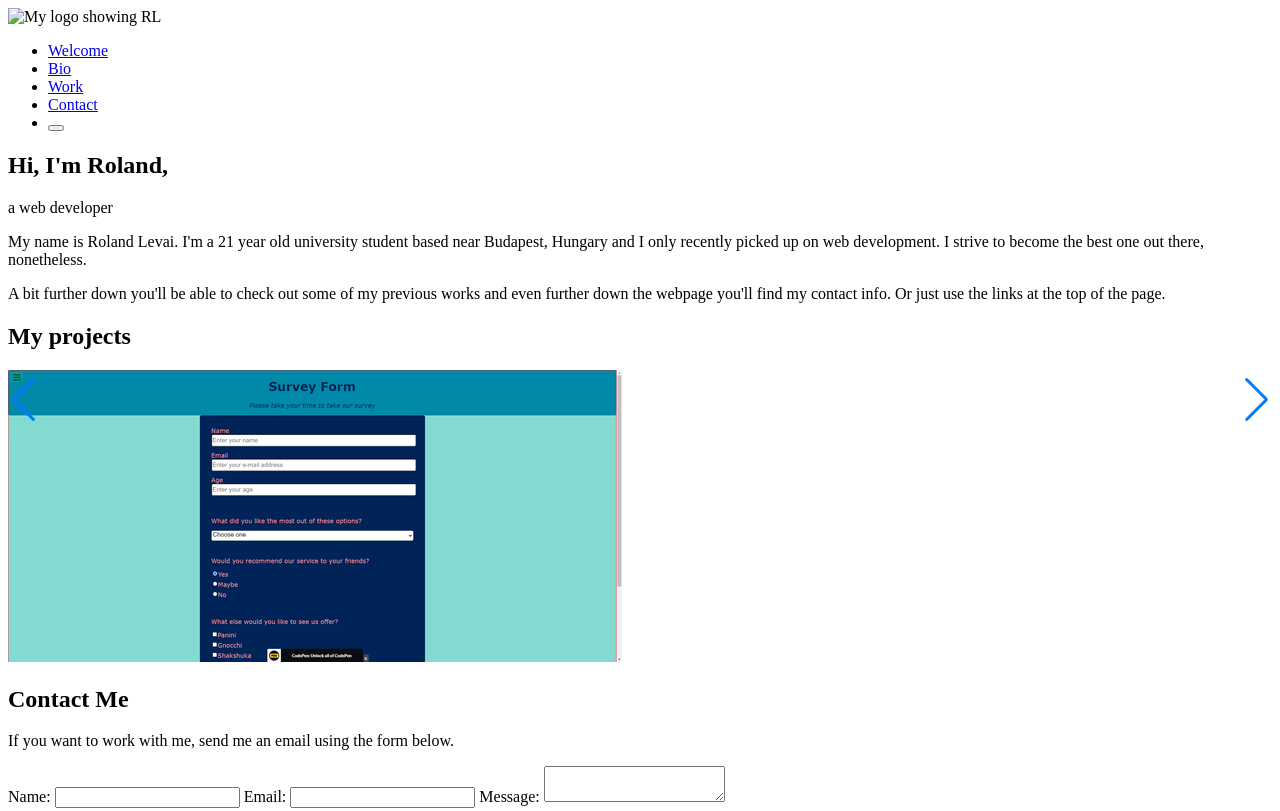
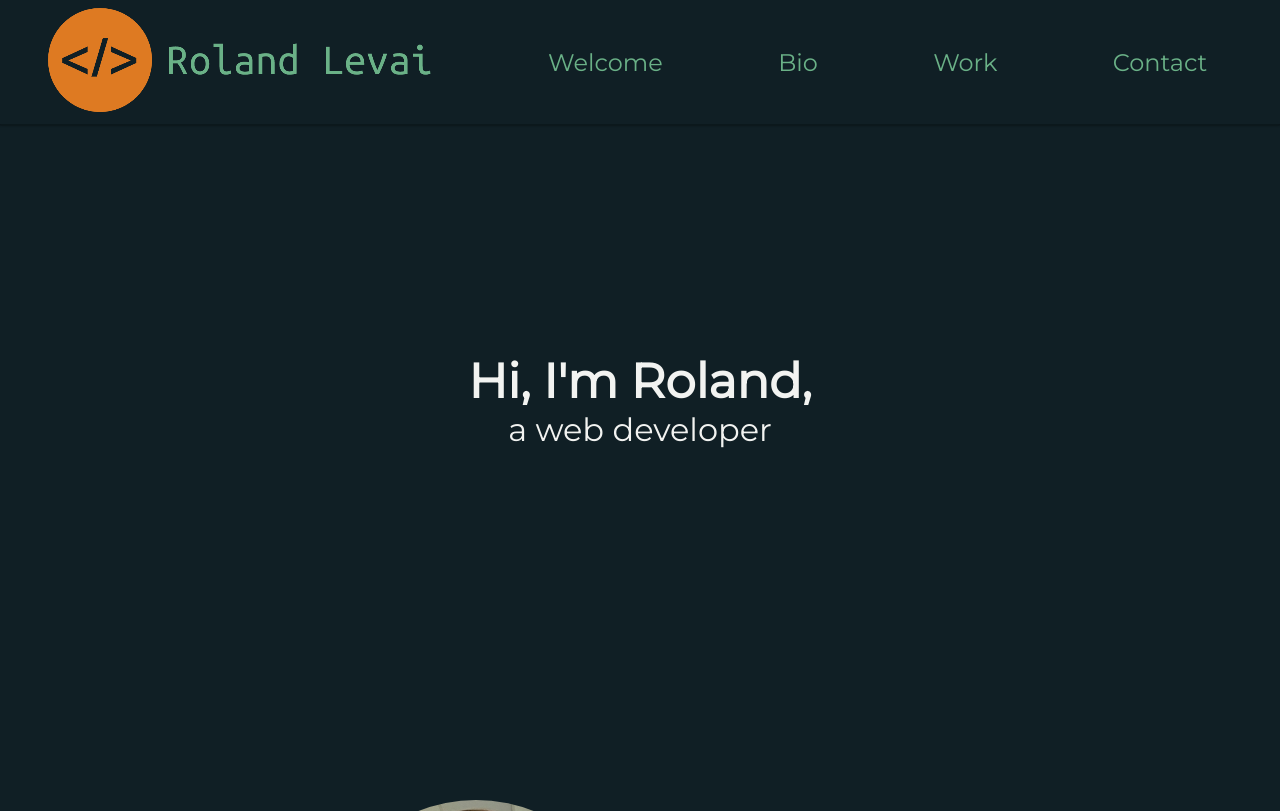
Before and after one commit to aegnorwynn219/aegnorwynn219.github.io, a plain HTML site: page index.html in a window 1280 px wide. Shown: the top 811 px of the page. Drawn offline with nearby package versions, Linux system fonts and the light colour scheme.

Commit message:
Basic CSS + content update

```diff
--- a/css/style.css
+++ b/css/style.css
@@ -1,3 +1,143 @@
 * {
   box-sizing: border-box;
+  padding: 0;
+  margin: 0;
+  --black: #000000;
+  --white: #FFFFFF;
+  --off-white: #F2F3F1;
+  --turqoise: #20948B;
+  --orange: #DE7A22;
+  --brown: #A76349;
+  --dark-blue: #101F25;
+  --green: #6AB187;
+  font-family: 'Montserrat', sans-serif;
 }
+body {
+  background-color: var(--dark-blue);
+  color: var(--off-white);
+}
+/*original NAVBAR START */
+/* .nav-bar {
+  display: flex;
+  justify-content: flex-end;
+  background-color: var(--dark-blue);
+  box-shadow: 0 1px 2px var(--black), 0 2px 2px var(--black);
+  position: fixed;
+  top: 0;
+  width: 100%;
+}
+.nav-img {
+  width: 400px;
+  height: 105px;
+
+}
+.nav-list {
+  display: flex;
+  list-style: none;
+  align-items: center;
+  margin: 0;
+  border: 2px solid blue;
+}
+.nav-item a {
+  display: block;
+  text-decoration: none;
+  color: #6AB187;
+  padding: 1rem;
+  margin: 0;
+  background-color: blue;
+  height: 100%;
+  border: 2px solid red;
+} */
+/*original NAVBAR END */
+/* NAV BASE STYLING START */
+.nav-bar {
+  background-color: var(--dark-blue);
+  padding: 0 15px;
+  box-shadow: 0 1px 2px var(--dark-blue), 0 1px 2px var(--black);
+}
+.nav-list {
+  list-style-type: none;
+}
+.nav-img {
+  padding: 7.5px 10px 7.5px 0;
+  cursor: grab;
+  cursor: -webkit-grab;
+  z-index: 10;
+}
+.nav-item {
+  padding: 10px;
+}
+.nav-link {
+  color: var(--green);
+  text-decoration: none;
+}
+.nav-link:hover,
+.nav-link:hover::after {
+  color: var(--turqoise);
+}
+/* NAV BASE STYLING END */
+/* MOBILE MENU START */
+.nav-list {
+  display: flex;
+  flex-wrap: wrap;
+  justify-content: space-around;
+  align-items: center;
+}
+.nav-link {
+  display: block;
+  padding: 15px 15px;
+}
+.nav-item {
+  text-align: center;
+}
+/* MOBILE MENU END */
+/* DESKTOP MENU START */
+@media all and (min-width: 960px) {
+  .nav-bar {
+    position: fixed;
+    top: 0;
+    width: 100%;
+  }
+  .nav-list {
+    align-items: center;
+    flex-wrap: nowrap;
+    background: none;
+  }
+  .nav-item {
+    position: relative;
+    display: block;
+    width: auto;
+    font-size: 1.5rem;
+  }
+  .title {
+    font-size: 3em;
+    font-weight: 600;
+  }
+  .title-p {
+    font-size: 2em;
+  }
+}
+/* DESKTOP MENU END */
+.main {
+  display: flex;
+  justify-content: center;
+  flex-direction: column;
+  width: 50%;
+  margin: 0 auto;
+}
+#welcome {
+  display: flex;
+  justify-content: center;
+  flex-direction: column;
+  height: 100vh;
+  align-items: center;
+}
+.selfie {
+  border-radius: 50%;
+}
+/*
+    TODO
+    #bio
+    #my-projects
+    #contact
+*/
--- a/index.html
+++ b/index.html
@@ -4,14 +4,18 @@
 		<meta charset="UTF-8">
 		<meta name="viewport" content="width=device-width, initial-scale=1.0">
 		<title>Roland Levai - Web Developer</title>
+		<link href="https://fonts.googleapis.com/css2?family=Montserrat&display=swap" rel="stylesheet">
 		<link rel="stylesheet" content-type="text/css" href="https://unpkg.com/swiper/swiper-bundle.css">
 		<link rel="stylesheet" href="./css/style.css">
 	</head>
 	<body>
 		<div class="wrapper">
+
+			<!-- NAV START -->
+
 			<nav class="nav-bar">
-				<img class="nav-img" src="" alt="My logo showing RL">
 				<ul class="nav-list">
+					<li class="nav-img"><img src="./imgs/RL_logo.png" alt="My logo showing RL"></li>
 					<li class="nav-item">
 						<a href="#welcome" class="nav-link">Welcome</a>
 					</li>
@@ -24,24 +28,32 @@
 					<li class="nav-item">
 						<a href="#contact" class="nav-link">Contact</a>
 					</li>
-					<li class="nav-item">
-						<button class="night-mode"></button>
-					</li>
-				</ul>
 			</nav>
 
+			<!-- NAV END -->
+
 			<main class="main">
+
+				<!-- WELCOME START -->
+
 				<section id="welcome" class="section">
 					<h1 class="title">Hi, I'm Roland,</h1>
 					<p class="title-p">a web developer</p>
 				</section>
 				<section id="bio" class="section">
+					<img class="selfie" src="./imgs/selfie.png">
 					<p>My name is Roland Levai. I'm a 21 year old university student based near Budapest, Hungary and I only recently picked up on web development. I strive to become the best one out there, nonetheless.</p>
 					<p>A bit further down you'll be able to check out some of my previous works and even further down the webpage you'll find my contact info. Or just use the links at the top of the page.</p>
 				</section>
+
+				<!-- WELCOME END -->
+				<!-- WORK START -->
+
 				<section id="my-projects" class="section">
 					<h2>My projects</h2>
 					<div class="swiper-container">
+						<div class="swiper-button-prev"></div>
+   			  	<div class="swiper-button-next"></div>
 						<div class="swiper-wrapper">
 							<div class="swiper-slide">
 								<a href="https://codepen.io/Aegnorwynn219/full/JjXrJby"><img src="./imgs/survey-form-small.png" alt="My Survey Form project for freeCodeCamp"/></a>
@@ -54,21 +66,27 @@
 							</div>
 						</div>
 					</div>
-					<div class="swiper-button-prev"></div>
-   			  <div class="swiper-button-next"></div>
 				</section>
+
+				<!-- WORK END -->
+				<!-- CONTACT START -->
+
 				<section id="contact" class="section">
 					<h2>Contact Me</h2>
 					<p>If you want to work with me, send me an email using the form below.</p>
 					<form class="form">
-						<label>Name: <input id="name" type="name" name="name"></label>
-						<label>Email: <input id="email" type="email" name="email"></label>
-						<label>Message: <textarea id="message" name="message"></textarea></label>
+						<label for="name"><input id="name" type="name" name="name" placeholder="Name"></label>
+						<label for="email"><input id="email" type="email" name="email" placeholder="Email"></label>
+						<br><label for="message"><textarea id="message" name="message" placeholder="Message"></textarea></label>
 					</form>
 				</section>
+
+				<!-- CONTACT END -->
+
 			</main>
 		</div>
 
+		<script src="https://unpkg.com/popmotion/dist/popmotion.global.min.js"></script>
 		<script src="https://unpkg.com/swiper/swiper-bundle.js"></script>
 		<script src="./js/portfolio.js"></script>
 	</body>
--- a/js/portfolio.js
+++ b/js/portfolio.js
@@ -9,3 +9,28 @@ new Swiper(".swiper-container", {
     prevEl: ".swiper-button-prev",
   }
 });
+
+// navigation physics
+const { styler, spring, listen, pointer, value } = window.popmotion;
+
+const ball = document.querySelector('.nav-img');
+const divStyler = styler(ball);
+const ballXY = value({ x: 0, y: 0 }, divStyler.set);
+
+listen(ball, 'mousedown touchstart')
+  .start((e) => {
+    e.preventDefault();
+    pointer(ballXY.get()).start(ballXY);
+  });
+
+listen(document, 'mouseup touchend')
+  .start(() => {
+    spring({
+      from: ballXY.get(),
+      velocity: ballXY.getVelocity(),
+      to: { x: 0, y: 0 },
+      stiffness: 200,
+      mass: 1,
+      damping: 10
+    }).start(ballXY);
+  });
```
Also changed, not shown: imgs/RL_logo.png (added), imgs/selfie.png (added).
